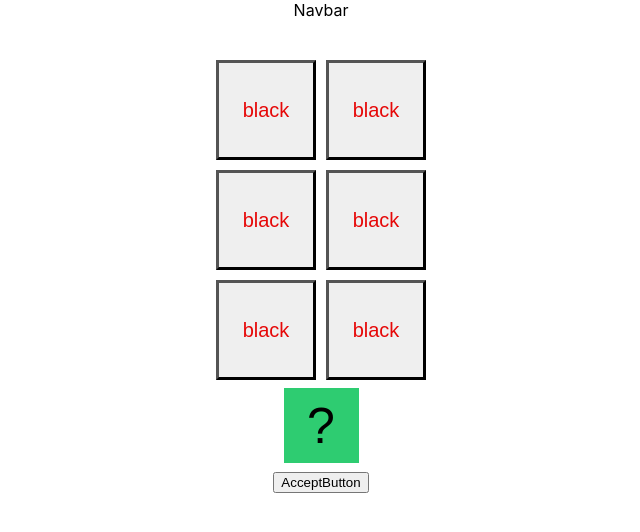
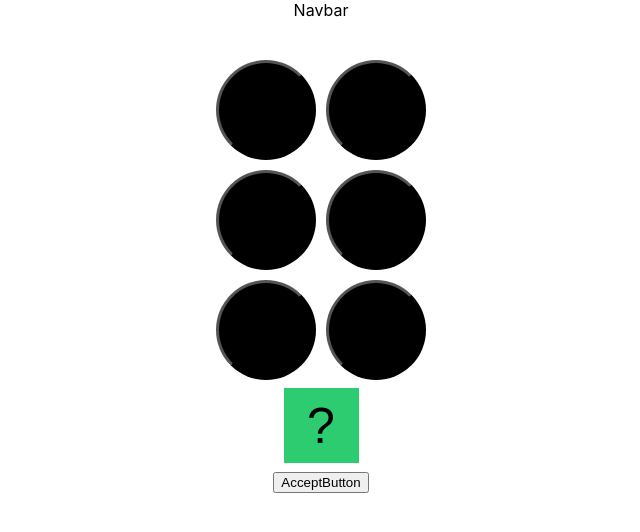
Before and after one commit to bolloland/braille, a React (Create React App) app: page / in a window 1280 px wide. Shown: the top 532 px of the page, without its empty margins (319-959 px from the left). Built offline with nearby package versions, Linux system fonts and the light colour scheme.

Commit message:
black and blue dots working

```diff
--- a/src/components/BrailleContainer.js
+++ b/src/components/BrailleContainer.js
@@ -1,6 +1,7 @@
 import React, { useContext } from 'react'
 import '../styles/braille-container.css'
-import "../images/blackdot.PNG"
+import blackdot from "../images/blackdot.PNG"
+import bluedot from "../images/bluedot.PNG"
 // import { useState } from 'react'
 // import { DOT_DATA } from '../braille-data/constants'
 import DotContainer from './DotContainer'
@@ -30,17 +31,18 @@ const BrailleContainer = () => {
 
       if (dot.value !== true) {
           newDot = {
+
             name: dot.name,
             value: true,
             text: "blue",
-            image: ""
+
             }
         } else {
           newDot = {
             name: dot.name,
             value: false,
             text: "black",
-            image: ""
+
           }
         }
         // find and replace clicked dot
@@ -48,7 +50,6 @@ const BrailleContainer = () => {
         newDots.splice(dotIndex, 1, newDot)
         setDots(newDots)
     }
-
 
     return (
       <div className="braille-container">
--- a/src/components/DotContainer.js
+++ b/src/components/DotContainer.js
@@ -10,12 +10,11 @@ const DotContainer = (props) => {
     <div className="braille-container">
       <button
         key={dot.name}
-        className="dot"
+        className={dot.value === true ? "dot-blue" : "dot-black"}
         value={dot.value}
-        image={dot.image}
         onClick={()=>switchColor(dot)}
         >
-        {dot.text}
+        {/* {dot.text} */}
       </button>
     </div>
 
--- a/src/components/SymbolContainer.js
+++ b/src/components/SymbolContainer.js
@@ -24,8 +24,6 @@ const SymbolContainer = () => {
                {letters[i].symbol}
                 </div>
                 )
-
-
         }
     }
 
--- a/src/styles/braille-container.css
+++ b/src/styles/braille-container.css
@@ -1,5 +1,5 @@
 .braille-container {
-	background-color: white;
+
 	width: 210px;
 	margin: 20px auto;
 
@@ -11,14 +11,32 @@
     border-width: 3px;
     border-color: black;
 
+
+
 }
 
-.dot {
+.dot-blue {
+
+	padding: 10px;
+	font-size: 20px;
+	font-family: sans-serif;
+	color: rgb(230, 8, 8);
+
+    border-width: 3px;
+    border-color: blue;
+    background-color: blue;
+    border-radius: 50px;
+
+}
+
+.dot-black {
 	padding: 10px;
 	font-size: 20px;
 	font-family: sans-serif;
 	color: rgb(230, 8, 8);
     border-width: 3px;
     border-color: black;
+    background-color: black;
+    border-radius: 50px;
 
 }
```
